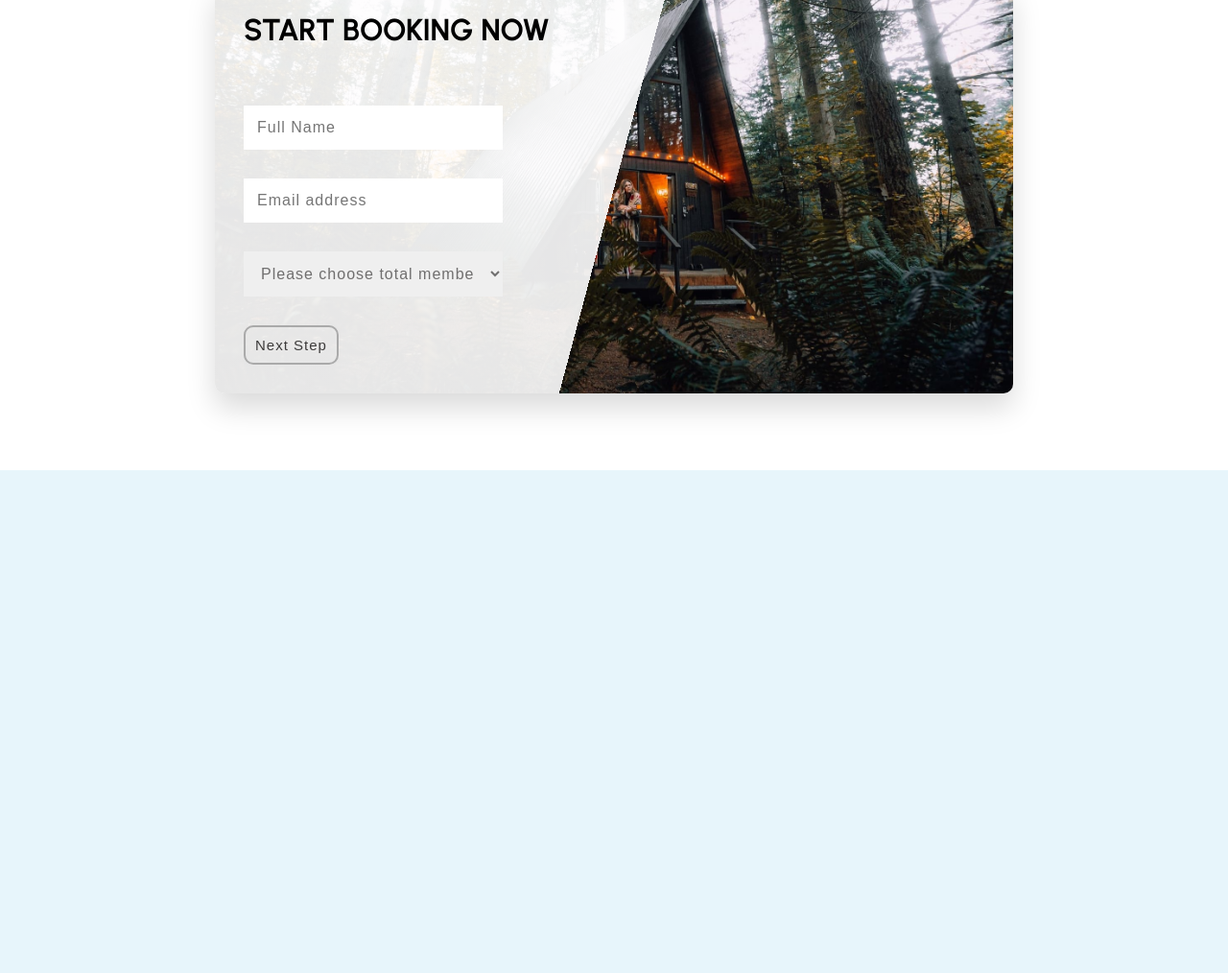
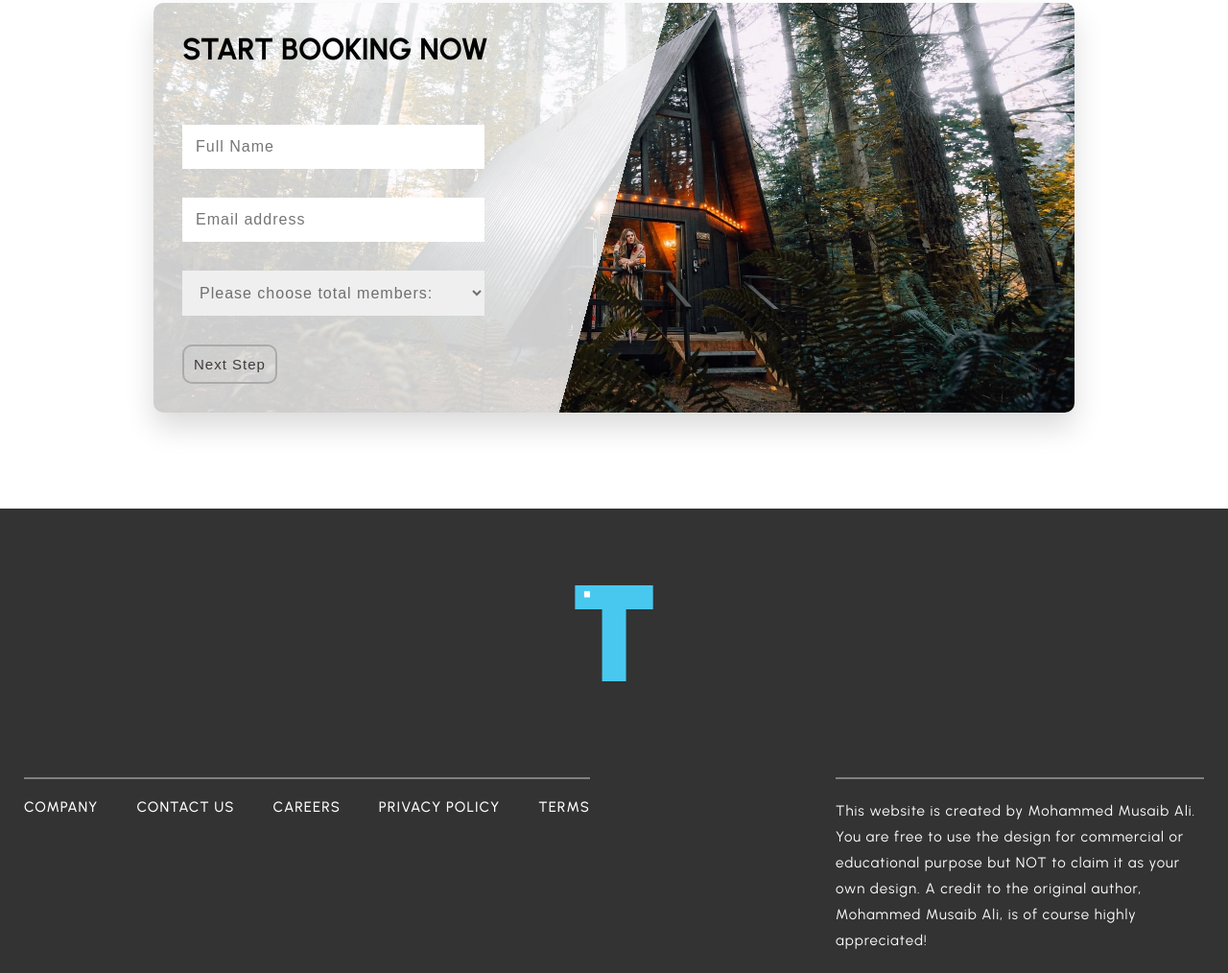
Before and after one commit to mdmusaibali/Travella, a plain HTML site: page index.html in a window 1280 px wide. Shown: the part 4176-5190 px from the top of the page at 96% size. Before the commit the page ends 4666 px from the top, so only its background shows below. Drawn offline with nearby package versions, Linux system fonts and the light colour scheme.

Commit message:
adding footer

```diff
--- a/index.html
+++ b/index.html
@@ -312,5 +312,25 @@
         </div>
       </section>
     </div>
+    <footer class="footer padding-tp">
+      <img src="img/logo.png" class="bottom-logo" />
+      <div class="footer-info">
+        <ul class="footer-info-lists">
+          <li><a href="#">COMPANY</a></li>
+          <li><a href="#">CONTACT US</a></li>
+          <li><a href="#">CAREERS</a></li>
+          <li><a href="#">PRIVACY POLICY</a></li>
+          <li><a href="#">TERMS</a></li>
+        </ul>
+        <div class="about">
+          <p>
+            This website is created by Mohammed Musaib Ali. You are free to use
+            the design for commercial or educational purpose but NOT to claim it
+            as your own design. A credit to the original author, Mohammed Musaib
+            Ali, is of course highly appreciated!
+          </p>
+        </div>
+      </div>
+    </footer>
   </body>
 </html>
--- a/style.css
+++ b/style.css
@@ -343,7 +343,7 @@ blockquote cite:before {
 /*******************************SECTION BOOKING*****************************/
 .above-section-booking {
   background-color: #fff;
-  padding: 8rem;
+  padding: 10rem 0;
 }
 .booking-box {
   box-shadow: 0 1.5rem 3rem rgb(0 0 0 / 15%);
@@ -351,8 +351,8 @@ blockquote cite:before {
   width: 80%;
   background-image: linear-gradient(
       105deg,
-      rgba(255, 255, 255, 0.9) 0%,
-      rgba(255, 255, 255, 0.9) 50%,
+      rgba(255, 255, 255, 0.8) 0%,
+      rgba(255, 255, 255, 0.8) 50%,
       transparent 50%
     ),
     url(img/testimonial-background.jpg);
@@ -360,6 +360,7 @@ blockquote cite:before {
   background-size: cover;
   padding: 3rem;
   justify-self: center;
+  align-self: center;
 }
 .section-booking {
   margin: 0 4rem;
@@ -394,5 +395,53 @@ select {
 .booking-btn:hover {
   background-color: #ddd;
 }
-.heading-booking {
+
+/*******************************SECTION BOOKING*****************************/
+
+.bottom-logo {
+  width: 10rem;
 }
+.footer {
+  font-family: "Urbanist", sans-serif;
+  display: flex;
+  flex-direction: column;
+  justify-content: center;
+  align-items: center;
+  font-size: 1.5rem;
+  gap: 10rem;
+  background-color: #333;
+  color: white;
+  padding-bottom: 2rem;
+}
+.footer-info ul {
+  list-style: none;
+}
+.footer-info {
+  display: flex;
+  /* align-items: center; */
+  justify-content: center;
+  gap: 20%;
+}
+.footer-info-lists {
+  display: flex;
+  gap: 4rem;
+  font-weight: 500;
+  border-top: 2px solid gray;
+  padding-top: 2rem;
+}
+.footer-info-lists li a:hover {
+  color: #ccc;
+  cursor: pointer;
+}
+.footer-info-lists li a {
+  text-decoration: none;
+  color: #fff;
+  letter-spacing: 1px;
+}
+.about {
+  width: 30%;
+  border-top: 2px solid gray;
+  padding-top: 2rem;
+  letter-spacing: 1px;
+  line-height: 1.8;
+}
```
Also changed, not shown: img/logo.png (added).
